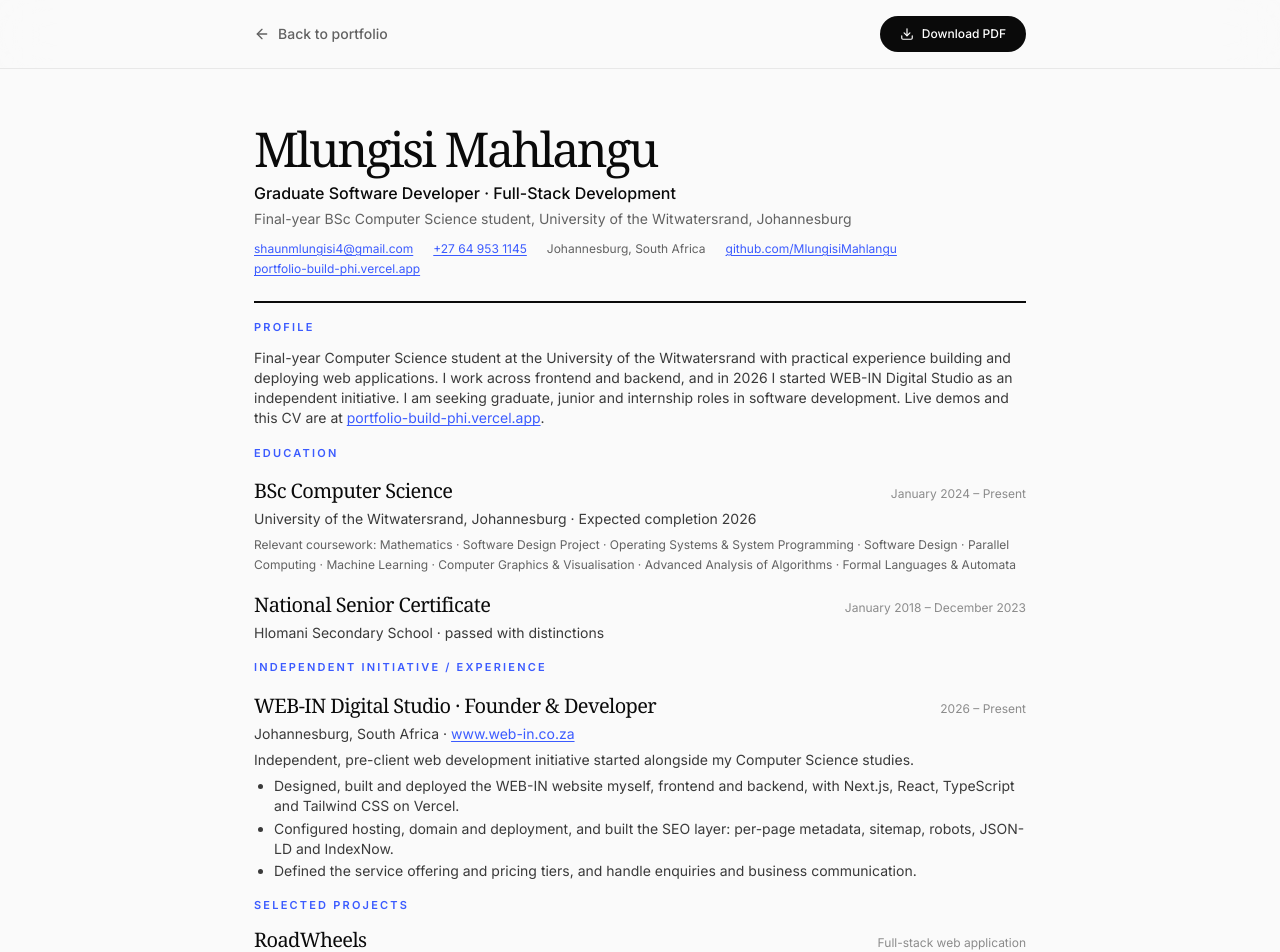
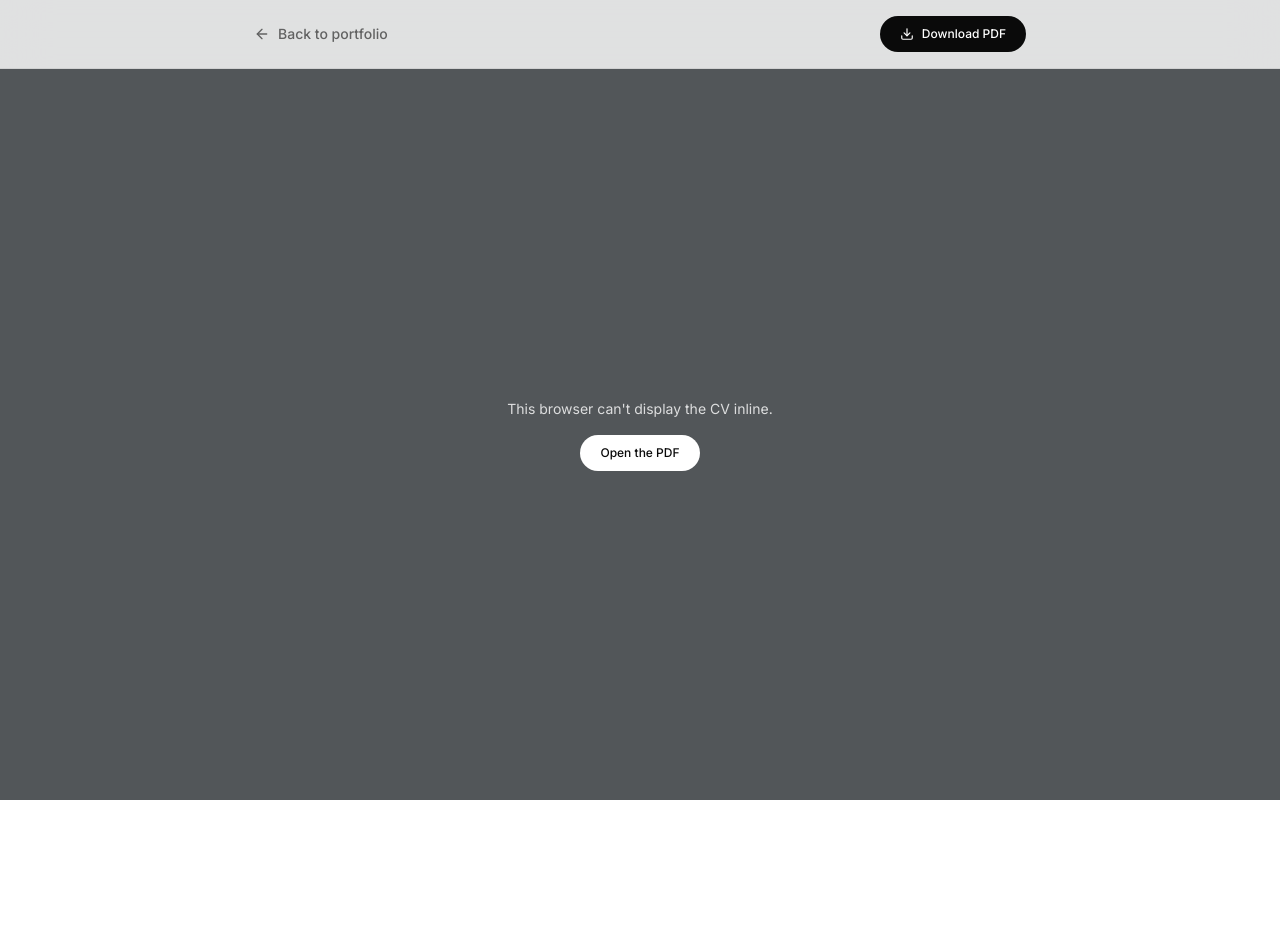
Before and after one commit to MlungisiMahlangu/PortfolioBuild, a Next.js app: page /cv in a window 1280 px wide. Shown: the top 952 px of the page. After the commit the page ends 800 px from the top, so only its background shows below. Built offline with nearby package versions, Linux system fonts and the light colour scheme.

Commit message:
View the CV inline and keep download as a file
/cv now embeds the designed PDF in the browser with a download button,
so visitors read the CV without downloading it. Contact's "View my CV"
returns to that viewer.

```diff
--- a/app/cv/page.tsx
+++ b/app/cv/page.tsx
@@ -1,20 +1,6 @@
 import { CVToolbar } from '@/components/CVToolbar'
-import { languages, projects, skills, socials, softSkills, venture } from '@/lib/data'
 
-const cvLink = 'text-[#3b5bff] underline underline-offset-2 print:whitespace-nowrap'
-const sectionTitle = 'text-[11px] font-semibold uppercase tracking-[0.2em] text-[#3b5bff]'
-
-const coursework = [
-  'Mathematics',
-  'Software Design Project',
-  'Operating Systems & System Programming',
-  'Software Design',
-  'Parallel Computing',
-  'Machine Learning',
-  'Computer Graphics & Visualisation',
-  'Advanced Analysis of Algorithms',
-  'Formal Languages & Automata',
-]
+const cvFile = '/Mlungisi_Mahlangu_CV_Developer.pdf'
 
 export const metadata = {
   title: 'CV · Mlungisi Mahlangu',
@@ -23,148 +9,23 @@ export const metadata = {
 
 export default function CVPage() {
   return (
-    <div className="min-h-screen bg-[#fafafa] text-[#0a0a0a]">
+    <div className="flex h-dvh flex-col bg-[#525659]">
       <CVToolbar />
-
-      <article className="mx-auto max-w-[820px] px-6 py-14 print:max-w-none print:px-0 print:py-0">
-        <header className="border-b-2 border-[#0a0a0a] pb-6">
-          <h1 className="font-serif text-5xl tracking-[-0.05em] print:text-4xl">Mlungisi Mahlangu</h1>
-          <p className="mt-2 text-base font-medium">Graduate Software Developer · Full-Stack Development</p>
-          <p className="mt-1 text-sm text-[#626262]">
-            Final-year BSc Computer Science student, University of the Witwatersrand, Johannesburg
-          </p>
-          <p className="mt-3 flex flex-wrap gap-x-5 gap-y-1 text-xs text-[#626262]">
-            <a href={`mailto:${socials.email}`} className={cvLink}>
-              {socials.email}
+      <main className="min-h-0 flex-1">
+        <object data={`${cvFile}#view=FitH`} type="application/pdf" className="h-full w-full">
+          <div className="flex h-full flex-col items-center justify-center gap-4 p-8 text-center">
+            <p className="text-sm text-white/80">This browser can&apos;t display the CV inline.</p>
+            <a
+              href={cvFile}
+              target="_blank"
+              rel="noopener noreferrer"
+              className="rounded-full bg-white px-5 py-2.5 text-xs font-medium text-[#0a0a0a] transition-colors hover:bg-[#3b5bff] hover:text-white"
+            >
+              Open the PDF
             </a>
-            <a href={`tel:${socials.phoneHref}`} className={cvLink}>
-              {socials.phone}
-            </a>
-            <span>{socials.location}</span>
-            <a href={socials.github} target="_blank" rel="noopener noreferrer" className={cvLink}>
-              {socials.github.replace('https://', '')}
-            </a>
-            <a href={socials.site} target="_blank" rel="noopener noreferrer" className={cvLink}>
-              {socials.site.replace('https://', '')}
-            </a>
-          </p>
-        </header>
-
-        <section className="mt-4">
-          <h2 className={sectionTitle}>Profile</h2>
-          <p className="mt-3 text-sm leading-[1.45] text-[#3a3a3a]">
-            Final-year Computer Science student at the University of the Witwatersrand with practical experience
-            building and deploying web applications. I work across frontend and backend, and in 2026 I started{' '}
-            {venture.name} as an independent initiative. I am seeking graduate, junior and internship roles in
-            software development. Live demos and this CV are at{' '}
-            <a href={socials.site} target="_blank" rel="noopener noreferrer" className={cvLink}>
-              {socials.site.replace('https://', '')}
-            </a>
-            .
-          </p>
-        </section>
-
-        <section className="mt-4 print:break-inside-avoid">
-          <h2 className={sectionTitle}>Education</h2>
-          <div className="mt-4 space-y-4">
-            <div>
-              <div className="flex items-baseline justify-between gap-4">
-                <h3 className="font-serif text-xl tracking-[-0.03em]">BSc Computer Science</h3>
-                <span className="shrink-0 whitespace-nowrap text-xs text-[#8b8b8b]">January 2024 – Present</span>
-              </div>
-              <p className="mt-1 text-sm text-[#3a3a3a]">
-                University of the Witwatersrand, Johannesburg · Expected completion 2026
-              </p>
-              <p className="mt-1.5 text-xs leading-5 text-[#626262]">
-                Relevant coursework: {coursework.join(' · ')}
-              </p>
-            </div>
-            <div>
-              <div className="flex items-baseline justify-between gap-4">
-                <h3 className="font-serif text-xl tracking-[-0.03em]">National Senior Certificate</h3>
-                <span className="shrink-0 whitespace-nowrap text-xs text-[#8b8b8b]">January 2018 – December 2023</span>
-              </div>
-              <p className="mt-1 text-sm text-[#3a3a3a]">Hlomani Secondary School · passed with distinctions</p>
-            </div>
           </div>
-        </section>
-
-        <section className="mt-4 print:break-inside-avoid">
-          <h2 className={sectionTitle}>Independent initiative / Experience</h2>
-          <div className="mt-4">
-            <div className="flex items-baseline justify-between gap-4">
-              <h3 className="font-serif text-xl tracking-[-0.03em]">
-                {venture.name} · {venture.role}
-              </h3>
-              <span className="shrink-0 whitespace-nowrap text-xs text-[#8b8b8b]">{venture.period}</span>
-            </div>
-            <p className="mt-1 text-sm text-[#3a3a3a]">
-              {venture.location} ·{' '}
-              <a href={venture.url} target="_blank" rel="noopener noreferrer" className={cvLink}>
-                {venture.displayUrl}
-              </a>
-            </p>
-            <p className="mt-1.5 text-sm leading-[1.45] text-[#3a3a3a]">{venture.cvSummary}</p>
-            <ul className="mt-1.5 list-disc space-y-0.5 pl-5 text-sm leading-[1.45] text-[#3a3a3a]">
-              {venture.cvBullets.map((bullet) => (
-                <li key={bullet}>{bullet}</li>
-              ))}
-            </ul>
-          </div>
-        </section>
-
-        <section className="mt-4">
-          <h2 className={sectionTitle}>Selected projects</h2>
-          <div className="mt-3 space-y-3">
-            {projects.map((p) => (
-              <div key={p.title} className="print:break-inside-avoid">
-                <div className="flex items-baseline justify-between gap-4">
-                  <h3 className="font-serif text-xl tracking-[-0.03em]">{p.title}</h3>
-                  <span className="text-xs text-[#8b8b8b]">{p.category}</span>
-                </div>
-                <p className="mt-1 text-sm leading-[1.45] text-[#3a3a3a]">{p.cvSummary}</p>
-                <ul className="mt-1 list-disc space-y-0.5 pl-5 text-sm leading-[1.45] text-[#3a3a3a]">
-                  {p.cvBullets.map((bullet) => (
-                    <li key={bullet}>{bullet}</li>
-                  ))}
-                </ul>
-                <p className="mt-1 flex flex-wrap gap-x-4 text-xs">
-                  <a href={p.href} target="_blank" rel="noopener noreferrer" className={cvLink}>
-                    {p.href.replace('https://', '')}
-                  </a>
-                  {p.githubRepo && (
-                    <a href={p.githubRepo} target="_blank" rel="noopener noreferrer" className={cvLink}>
-                      {p.githubRepo.replace('https://', '')}
-                    </a>
-                  )}
-                </p>
-              </div>
-            ))}
-          </div>
-        </section>
-
-        <section className="mt-4">
-          <h2 className={sectionTitle}>Technical skills</h2>
-          <dl className="mt-3 space-y-1.5 text-sm">
-            {Object.entries(skills).map(([group, items]) => (
-              <div key={group} className="flex flex-col gap-0.5 sm:flex-row sm:gap-3 print:flex-row">
-                <dt className="w-[160px] shrink-0 font-medium text-[#0a0a0a]">{group}</dt>
-                <dd className="text-[#3a3a3a]">{items.join(' · ')}</dd>
-              </div>
-            ))}
-          </dl>
-        </section>
-
-        <section className="mt-4">
-          <h2 className={sectionTitle}>Languages and additional skills</h2>
-          <p className="mt-3 text-sm text-[#3a3a3a]">
-            <span className="font-medium text-[#0a0a0a]">Languages:</span> {languages.join(', ')}
-          </p>
-          <p className="mt-1.5 text-sm leading-6 text-[#3a3a3a]">
-            <span className="font-medium text-[#0a0a0a]">Soft skills:</span> {softSkills.join(' · ')}
-          </p>
-        </section>
-      </article>
+        </object>
+      </main>
     </div>
   )
 }
--- a/components/Contact.tsx
+++ b/components/Contact.tsx
@@ -58,9 +58,7 @@ export function Contact() {
               </Magnetic>
               <Magnetic>
                 <a
-                  href="/Mlungisi_Mahlangu_CV_Developer.pdf"
-                  target="_blank"
-                  rel="noopener noreferrer"
+                  href="/cv"
                   className="inline-flex items-center gap-2 rounded-full border border-black/15 px-7 py-4 text-sm font-medium transition-colors hover:border-[#3b5bff] hover:text-[#3b5bff]"
                 >
                   <Download size={15} /> View my CV
```
